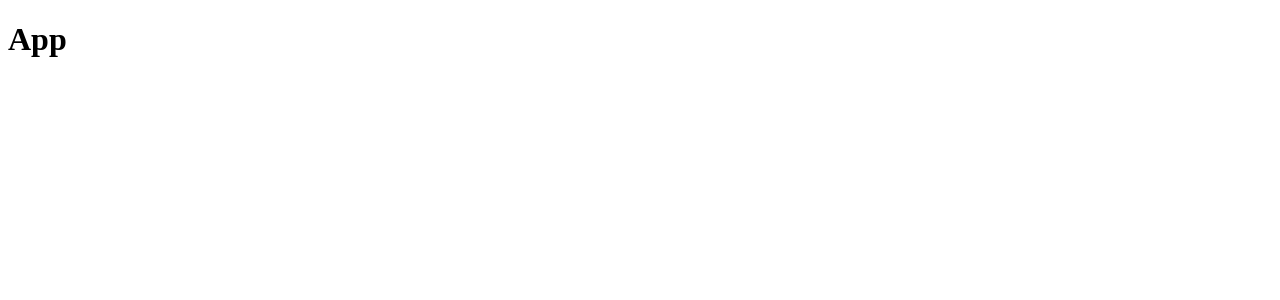
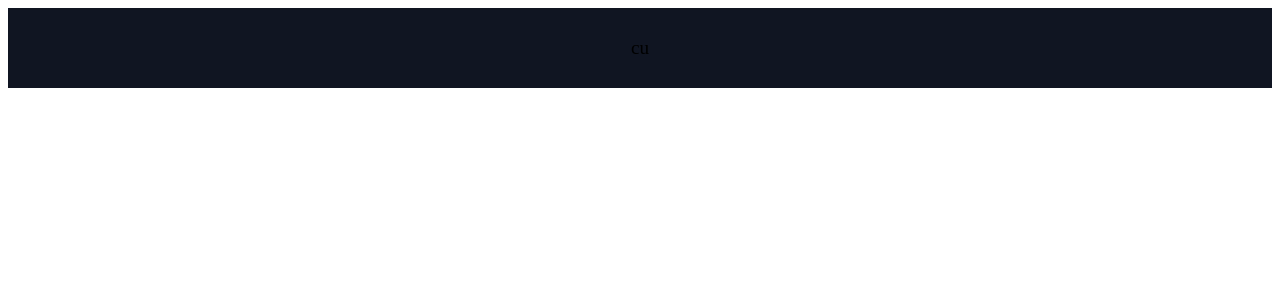
Before and after one commit to Yoshimitsuy/powertech, a React (Vite) app: page / in a window 1280 px wide. Shown: the top 300 px of the page. Built offline with nearby package versions, Linux system fonts and the light colour scheme.

Commit message:
styled components config

```diff
--- a/package.json
+++ b/package.json
@@ -10,7 +10,8 @@
   },
   "dependencies": {
     "react": "^18.2.0",
-    "react-dom": "^18.2.0"
+    "react-dom": "^18.2.0",
+    "styled-components": "^5.3.9"
   },
   "devDependencies": {
     "@types/react": "^18.0.28",
--- a/src/App.jsx
+++ b/src/App.jsx
@@ -1,10 +1,11 @@
 import React from 'react';
+import { Navbar } from './components';
 
 function App() {
 
   return (
     <div className="App">
-      <h1>App</h1>
+      <Navbar />
     </div>
   );
 }
--- /dev/null
+++ b/src/components/Navbar/Navbar.elements.jsx
@@ -0,0 +1,17 @@
+import styled from 'styled-components';
+
+export const Nav = styled.nav`
+background: #101522;
+height: 80px;
+display:flex;
+justify-content: center;
+align-items: center;
+font-size: 1.2rem;
+position: sticky;
+top: 0;
+z-index: 999;
+
+&:hover {
+  color: red;
+}
+`;
--- /dev/null
+++ b/src/components/Navbar/Navbar.jsx
@@ -0,0 +1,14 @@
+import React from 'react';
+import { Nav } from './Navbar.elements';
+
+const Navbar = () => {
+  return (
+    <>
+      <Nav>
+        cu
+      </Nav>
+    </>
+  );
+};
+
+export default Navbar;
--- /dev/null
+++ b/src/components/index.jsx
@@ -0,0 +1 @@
+export { default as Navbar } from './Navbar/Navbar';
```
Also changed, not shown: 2 other files (tests, documents, lock files or other folders).
